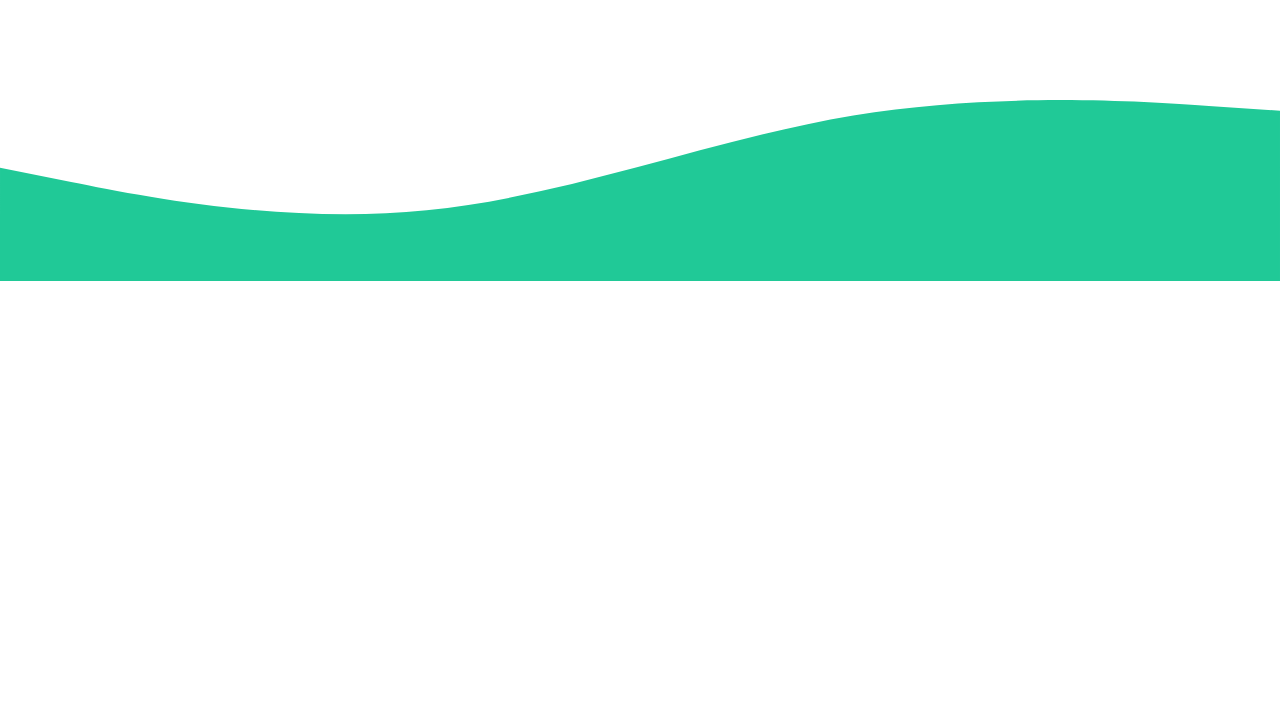
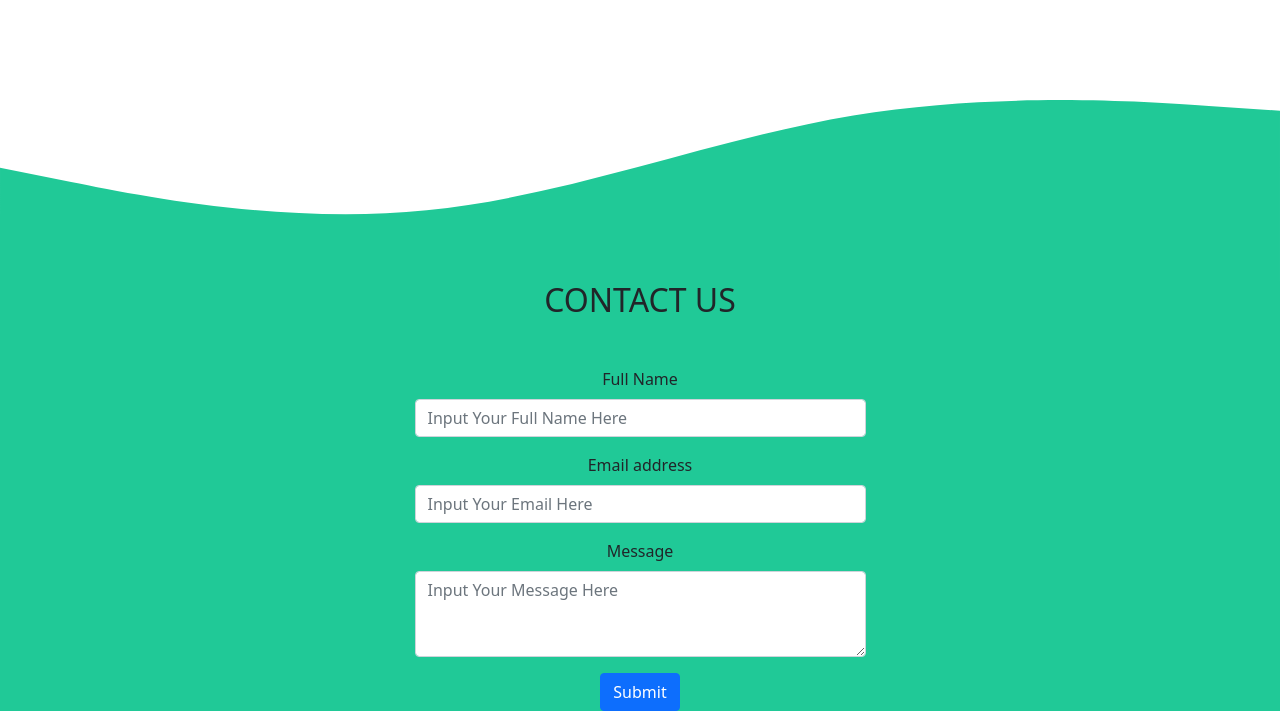
Before and after one commit to Roby98-dev/wp-unpas-bootstrap-5, a plain HTML site: page index.html in a window 1280 px wide. Shown: the part 984-1695 px from the top of the page. Before the commit the page ends 1265 px from the top, so only its background shows below. Drawn offline with nearby package versions, Linux system fonts and the light colour scheme.

Commit message:
1 file modified

```diff
--- a/index.html
+++ b/index.html
@@ -42,7 +42,6 @@
   </nav>
 
   <!-- Jumbotron -->
-
   <section class="jumbotron text-center pt-5 bg-info">
     <img class="img-fluid rounded-circle img-thumbnail" width="200px" src="https://i.ibb.co/tZdVMQb/profile.jpg">
     <h1 class="display-4">Roby Adi Putra</h1>
@@ -80,6 +79,33 @@
     </svg>
   </section>
 
+  <!-- Contact -->
+  <section style="background-color: #20c997;">
+    <div class="container text-center">
+      <h2 class="text-uppercase">Contact Us</h2>
+      <div class="row justify-content-center mt-5">
+        <div class="col-lg-5 col-md-12 col-sm-12">
+          <form>
+            <div class="mb-3">
+              <label for="fullName" class="form-label">Full Name</label>
+              <input type="text" class="form-control" id="fullName" aria-describedby="emailHelp" placeholder="Input Your Full Name Here">
+            </div>
+            <div class="mb-3">
+              <label for="email1" class="form-label">Email address</label>
+              <input type="email" class="form-control" id="Email1" aria-describedby="emailHelp" placeholder="Input Your Email Here">
+            </div>
+            <div class="mb-3">
+              <label for="message1" class="form-label">Message</label>
+              <textarea class="form-control" id="message" rows="3" placeholder="Input Your Message Here"></textarea>
+            </div>
+            <button type="submit" class="btn btn-primary">Submit</button>
+          </form>
+        </div>
+      </div>
+    </div>
+  </section>
+
+
 
   <!-- Option 1: Bootstrap Bundle with Popper -->
   <script src="https://cdn.jsdelivr.net/npm/bootstrap@5.0.0-beta3/dist/js/bootstrap.bundle.min.js"
```
